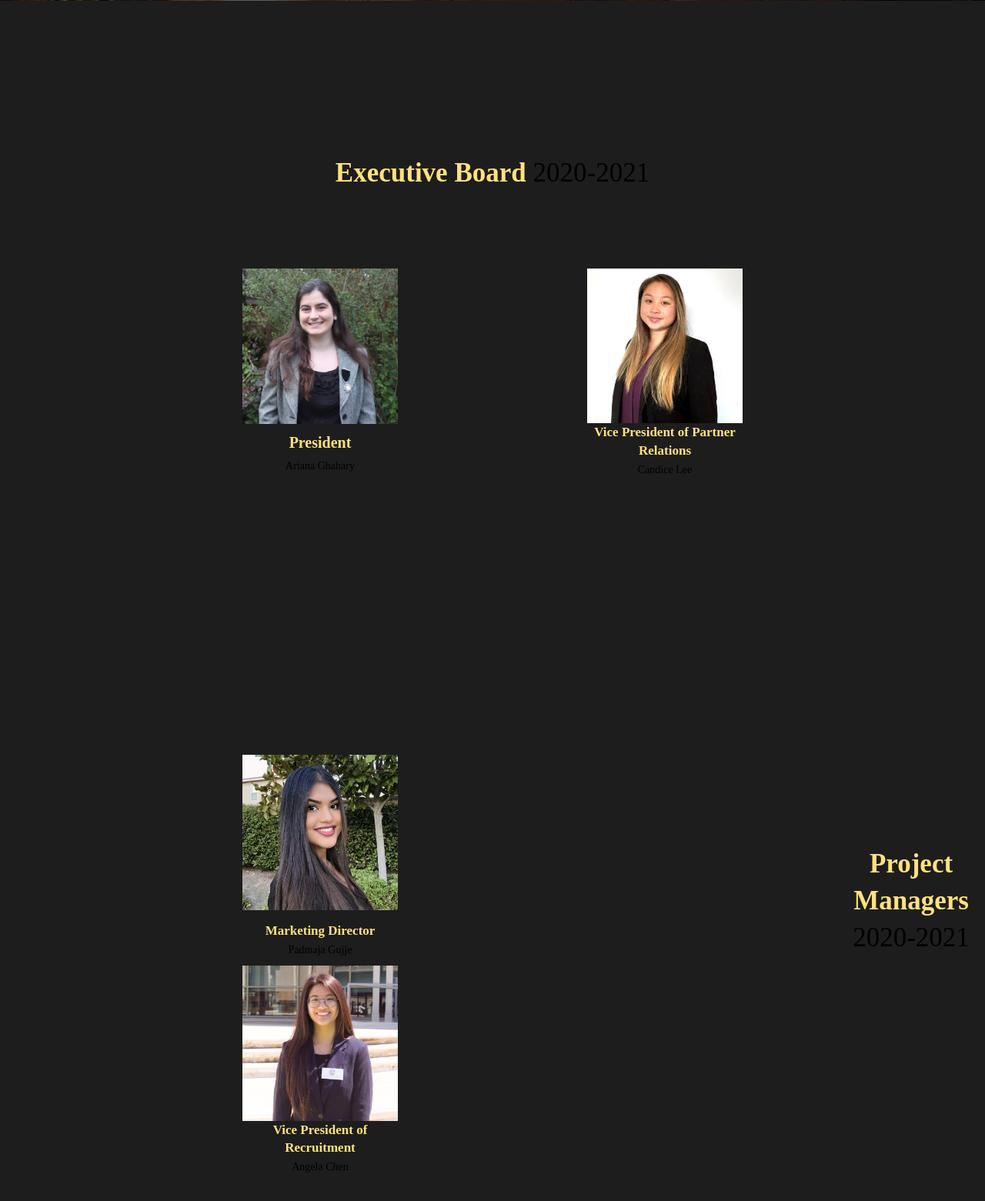
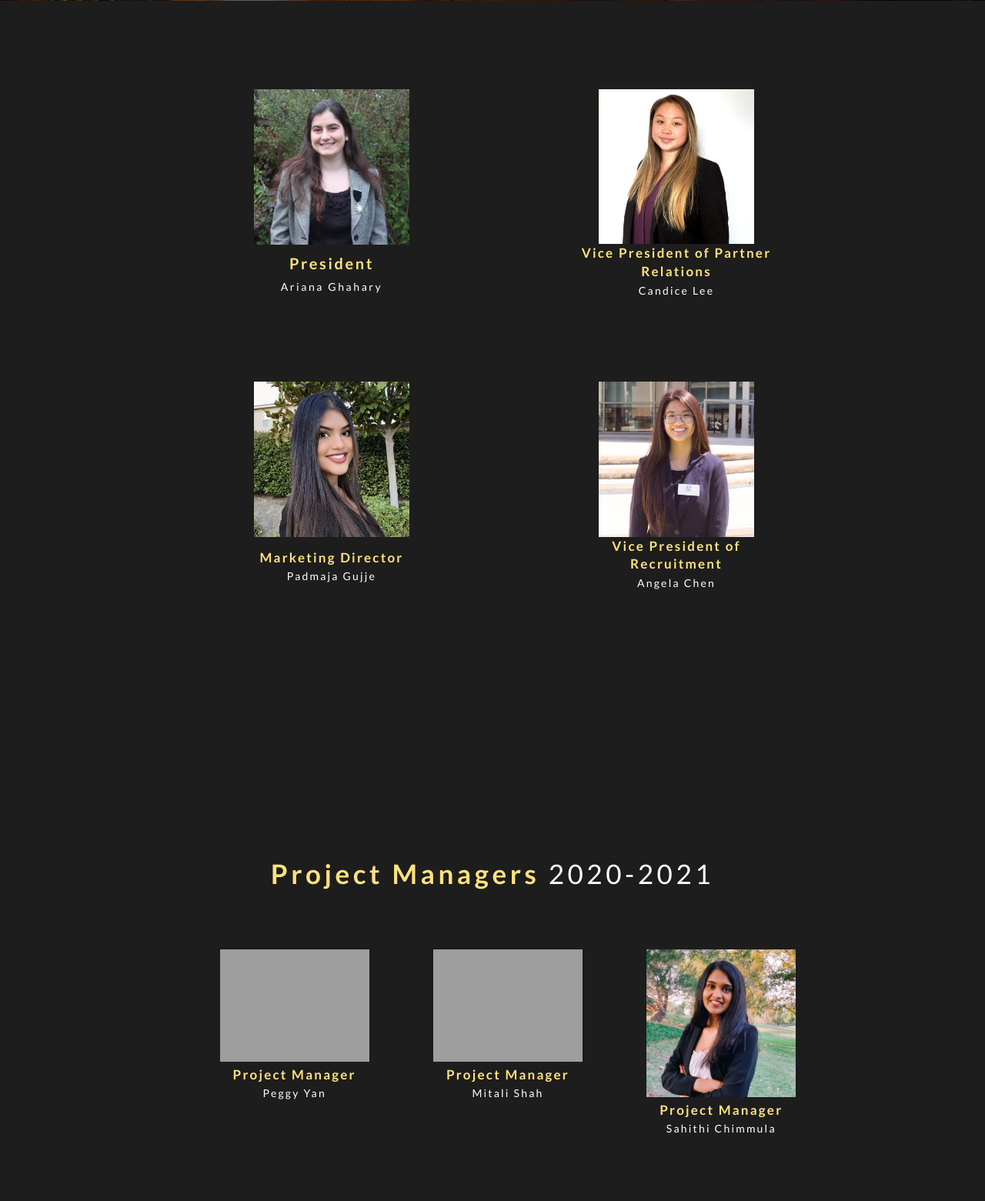
Before and after one commit to dillanmerchant/CCCWebBuild, a Django app: page /ccc/team.html in a window 1280 px wide. Shown: the part 359-1920 px from the top of the page at 77% size. Run offline with Django 3.2, Linux system fonts and the light colour scheme; some libraries are stand-ins or nearby versions; grey boxes are pictures that could not be loaded.

Commit message:
team page changes

```diff
--- a/ccc/templates/team.html
+++ b/ccc/templates/team.html
@@ -1,6 +1,3 @@
-{% load static %}
-
-
 <!DOCTYPE html>
 
 <html>
@@ -21,6 +18,34 @@
             margin: 0px;
         }
 
+        .column1 {
+            float: left;
+            width: 33.33%;
+            padding: 20px;
+            box-sizing: border-box;
+        }
+
+        .column2 {
+            float: left;
+            width: 50%;
+            padding: 15px;
+            box-sizing: border-box;
+        }
+
+        .column3 {
+            float: left;
+            width: 25%;
+            padding: 20px;
+            box-sizing: border-box;
+        }
+
+        .row::after {
+            content: "";
+            clear: both;
+            display: table;
+            box-sizing: border-box;
+        }
+
         /*Navbar*/
 
         header {
@@ -28,6 +53,7 @@
             height: 110px;
             width: 100%;
             position: fixed;
+            z-index: 50;
         }
 
         header * {
@@ -324,6 +350,40 @@
             font-size: 1.1em;
             letter-spacing: 0.135em;
         }
+
+        .page-text {
+            position: absolute;
+            font-family: 'Lato', sans-serif;
+            letter-spacing: 0.13em;
+            z-index: 20;
+            color: white;
+        }
+
+        .button {
+            background-color: #1D1D1D;
+            border: 2px solid #FFE27B;
+            color: #FFE27B;
+            text-align: center;
+            text-decoration: none;
+            padding: 10px 24px;
+            display: inline-block;
+            font-family: 'Lato', sans-serif;
+            font-size: 16px;
+            margin: 4px 2px;
+            cursor: pointer;
+            transition-duration: 0.4s;
+        }
+
+
+        .button:hover {
+            background-color: #FFE27B;
+            color: black;
+        }
+
+        .button:active {
+            background-color: #FFE27B;
+            transform: translateY(4px);
+        }
     </style>
 </head>
 
@@ -376,12 +436,6 @@
             <div class="rectangle"></div>
         </div>
     </div>
-
-    <div class="w3-container" style="position: relative; top: 200px;">
-        <h3 class="page-text"
-            style="width: 100%; font-style: normal; font-weight: 400; font-size: 35px; line-height: 48px; text-align: center;">
-            <span style="color: #FFE27B; font-weight: 600;">Executive Board</span> 2020-2021
-        </h3>
 
     <!-- First row of Executive Board -->
     <div class="row" style="position: relative; top: 100px; width: 70%; margin-left:auto; margin-right:auto;">
```
Lines whose indentation alone changed are shown as unchanged.
